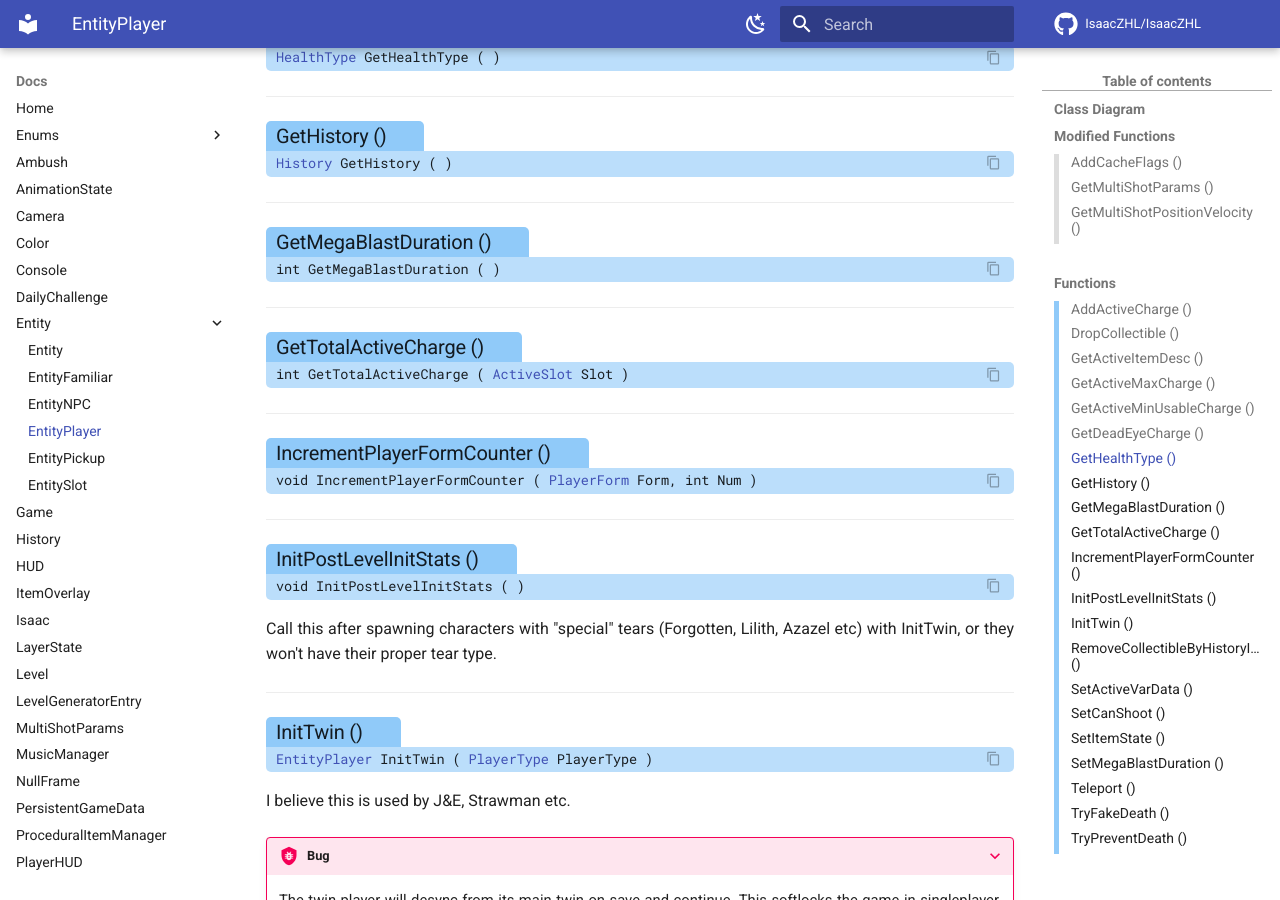
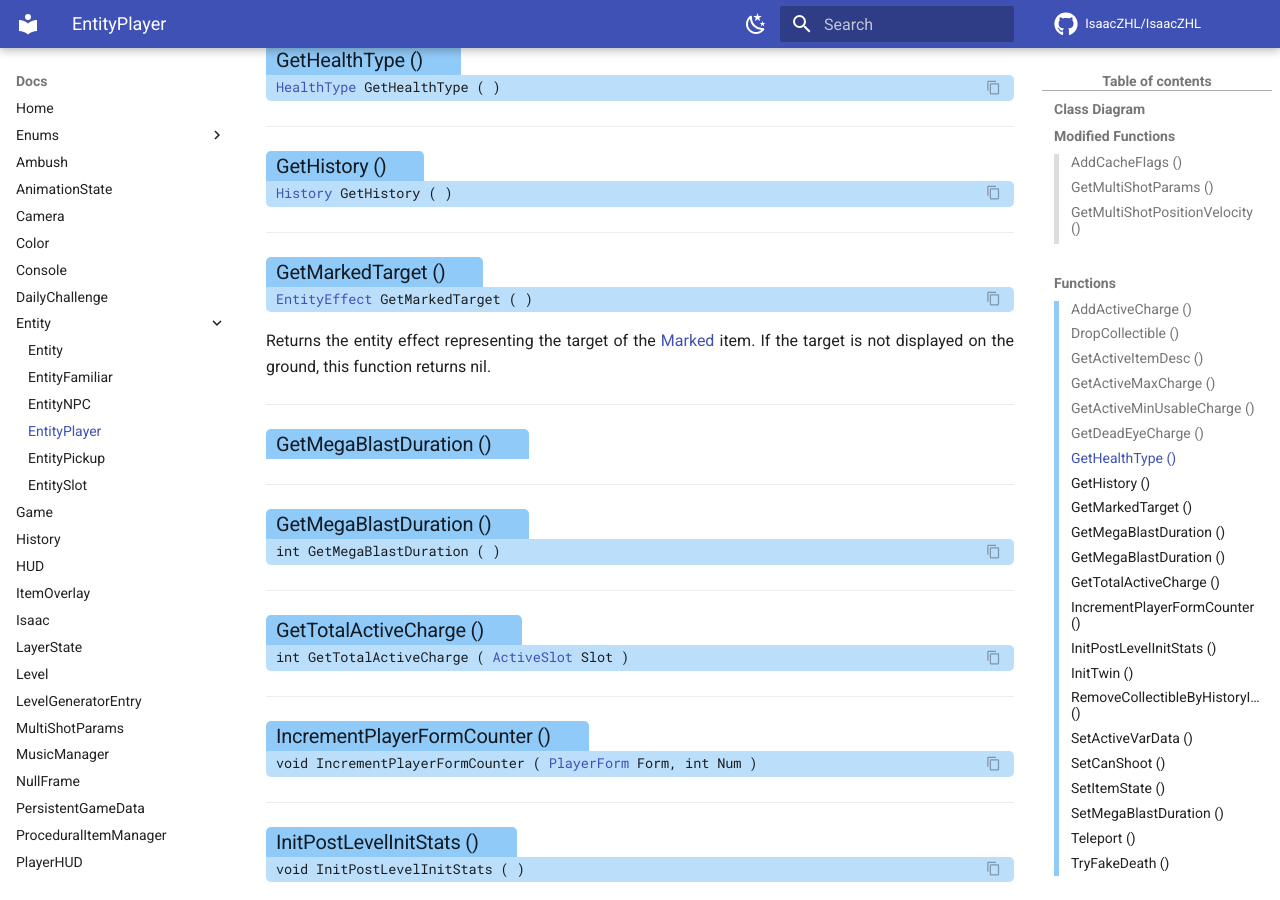
Before and after one commit to TeamREPENTOGON/REPENTOGON, an MkDocs documentation site: the page built from documentation/docs/EntityPlayer.md, in a window 1280 px wide and 900 px high, scrolled down 2573 px. Built offline with MkDocs 1.6.1 and Material for MkDocs 9.7.7, drawn with Linux system fonts in a browser that asks for light colours; comment, search, counter and statistics services are not loaded; the version menu is left out; some of the changed text lies outside the part shown.

Commit message:
Documentation for GetMarkedTarget

```diff
--- a/documentation/docs/EntityPlayer.md
+++ b/documentation/docs/EntityPlayer.md
@@ -57,6 +57,16 @@ ___
 ___
 ### Get·History () {: aria-label='Functions' }
 #### [History](History.md) GetHistory ( ) {: .copyable aria-label='Functions' }
+
+___
+### Get·Marked·Target () {: aria-label='Functions' }
+#### [EntityEffect](https://wofsauge.github.io/IsaacDocs/rep/EntityEffect.html) GetMarkedTarget ( ) { : .copyable aria-label='Functions' }
+
+Returns the entity effect representing the target of the [Marked](https://bindingofisaacrebirth.fandom.com/wiki/Marked) item.
+If the target is not displayed on the ground, this function returns nil.
+
+___
+### Get·Mega·Blast·Duration () {: aria-label='Modified Functions' }
 
 ___
 ### Get·Mega·Blast·Duration () {: aria-label='Modified Functions' }
```
